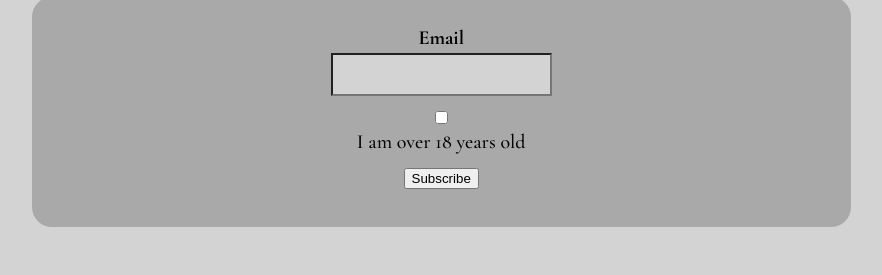
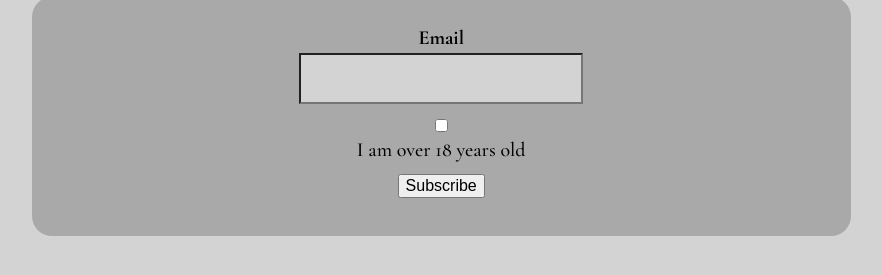
Before and after one commit to eprzystal/imtd_lab3, a plain HTML site: page index.html in a window 1280 px wide. Shown: the part 139-414 px from the top of the page, without its empty margins (186-1068 px from the left). Drawn offline with nearby package versions, Linux system fonts and the light colour scheme; a web font is replaced by a local one.

Commit message:
reset update

```diff
--- a/index.html
+++ b/index.html
@@ -6,7 +6,7 @@
   <meta name="viewport" content="width=device-width,initial-scale=1.0"/>
   <link rel="preconnect" href="https://fonts.gstatic.com">
   <link href="https://fonts.googleapis.com/css2?family=Cormorant+Garamond:wght@500;700&family=Days+One&display=swap" rel="stylesheet">
-  <link rel="stylesheet" media="screen" href="css/_reset.css"/>
+  <link rel="stylesheet" media="screen" href="css/reset.css"/>
   <link rel="stylesheet" media="screen" href="css/screen.css"/>
 </head>
 <body>
```
